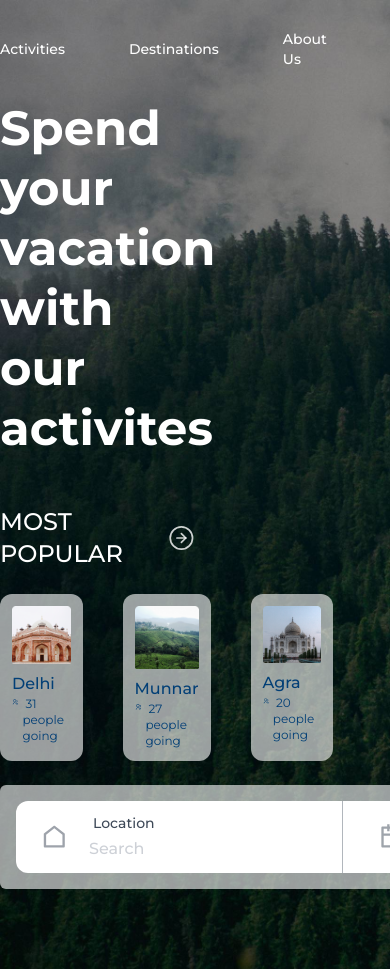
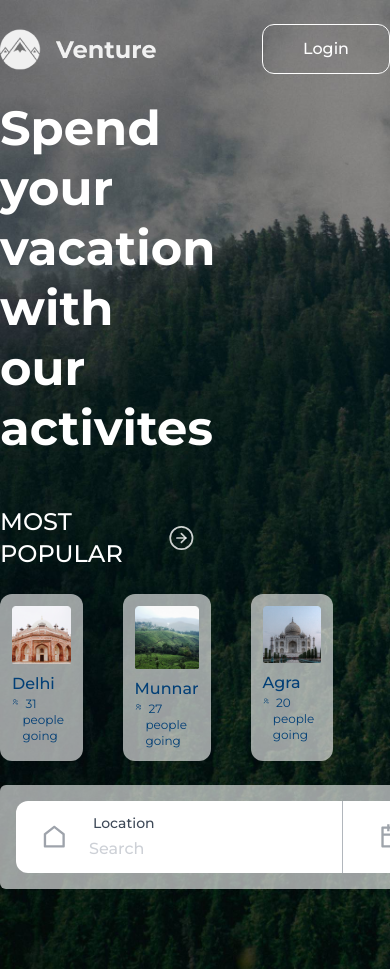
Before and after one commit to hananAzeez/venture-client, a Next.js app: page / in a window 390 px wide. Shown: the top 969 px of the page. Built offline with nearby package versions, Linux system fonts and the light colour scheme.

Commit message:
responsive navbar

```diff
--- a/src/components/layout/Navbar.tsx
+++ b/src/components/layout/Navbar.tsx
@@ -52,11 +52,11 @@
 
   return (
     <div className="container mx-auto">
-      <div className="flex items-center justify-between py-6">
+      <div className=" flex items-center justify-between py-6">
         <Link href="/">
           <img src="/img/logo-white.png" alt="logo"></img>
         </Link>
-        <ul className="flex items-center justify-center gap-16">
+        <ul className="hidden lg:flex items-center justify-center gap-16">
           <li className="font-medium text-sm text-white hover:opacity-85 cursor-pointer">
             Activities
           </li>
```
